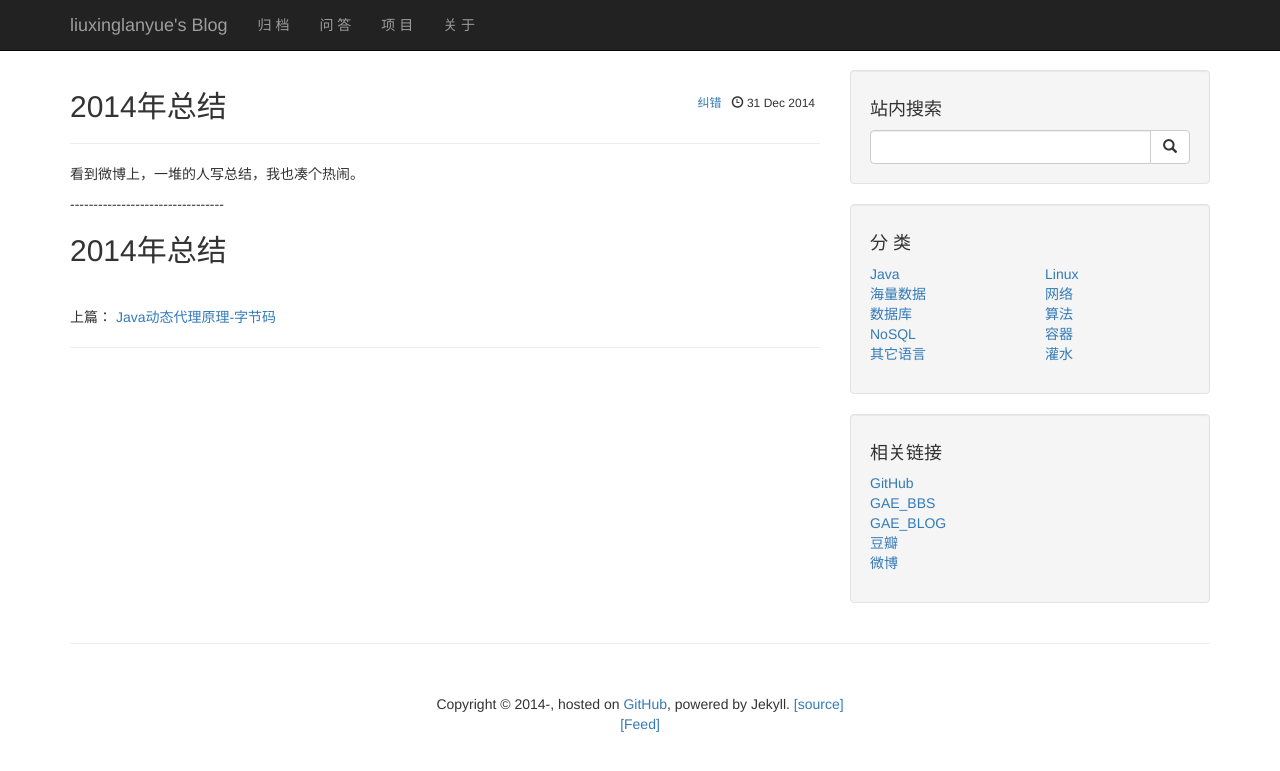
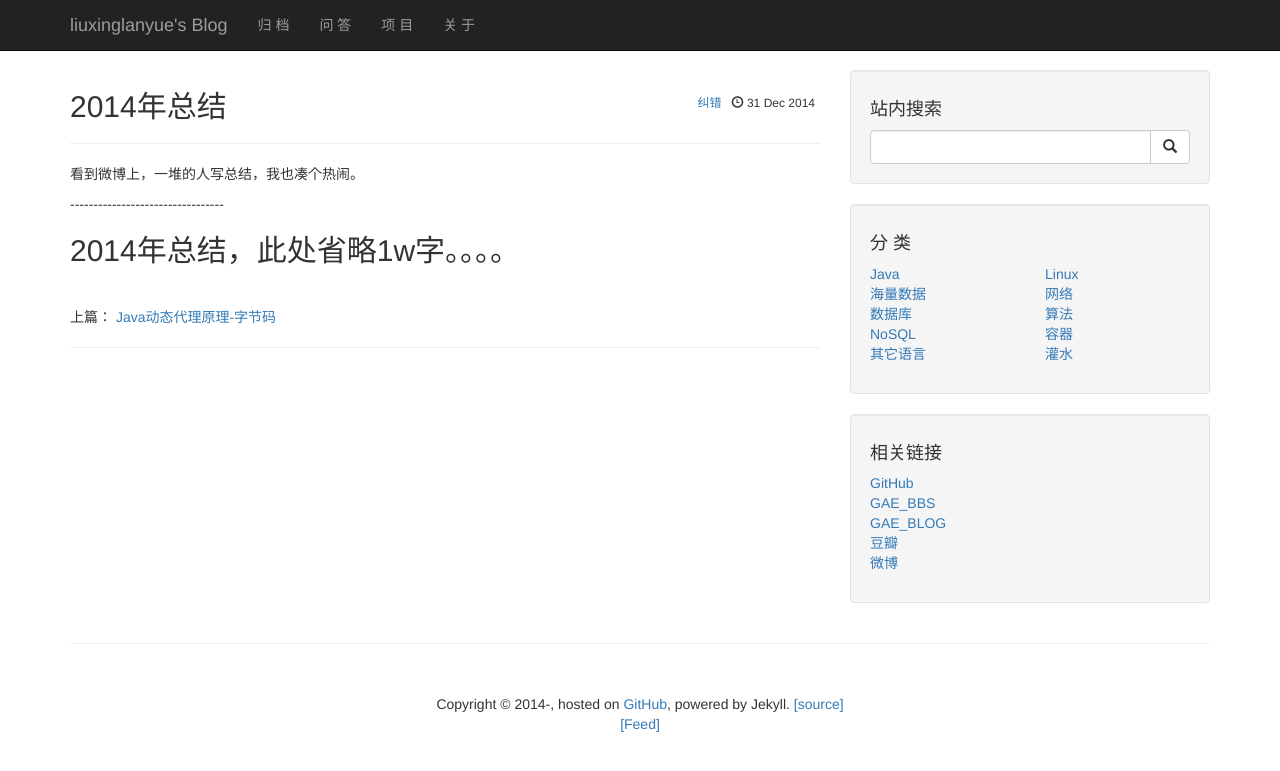
Before and after one commit to liuxinglanyue/blog, a Jekyll site: the page built from _posts/2014-12-31-2014.markdown, in a window 1280 px wide. Shown: the top 771 px of the page. Built offline with Jekyll 4.4.1, drawn with Linux system fonts in a browser that asks for light colours; nearby versions of some CDN libraries; Markdown is read by kramdown in place of the engine named in the settings; comment, search, counter and statistics services are not loaded.

Commit message:
此处省略1w字

```diff
--- a/_posts/2014-12-31-2014.markdown
+++ b/_posts/2014-12-31-2014.markdown
@@ -9,5 +9,5 @@ tags: [2014]
 
 \-\-\-\-\-\-\-\-\-\-\-\-\-\-\-\-\-\-\-\-\-\-\-\-\-\-\-\-\-\-\-\-\-
 
-2014年总结
+2014年总结，此处省略1w字。。。。
 -----------
```
